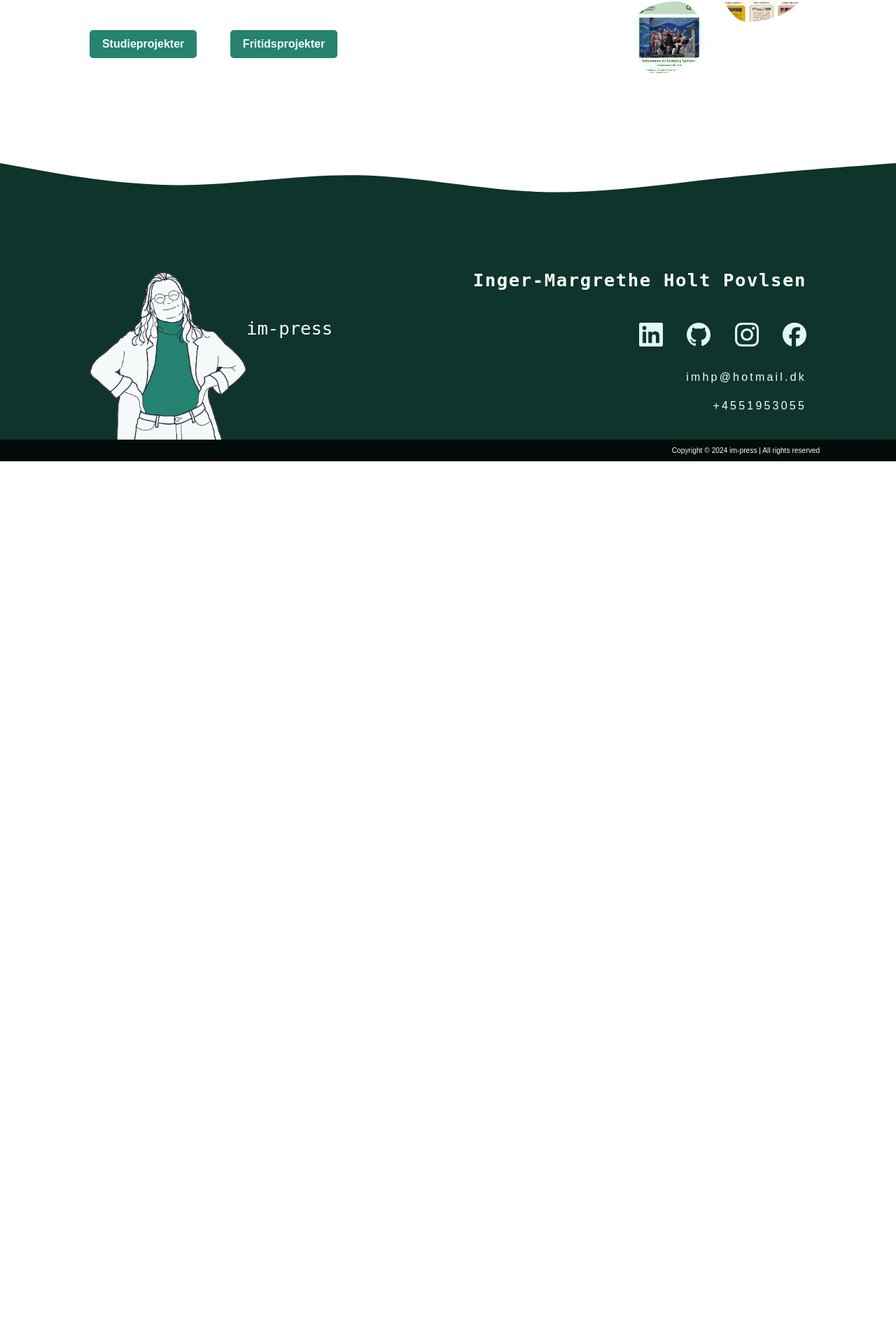
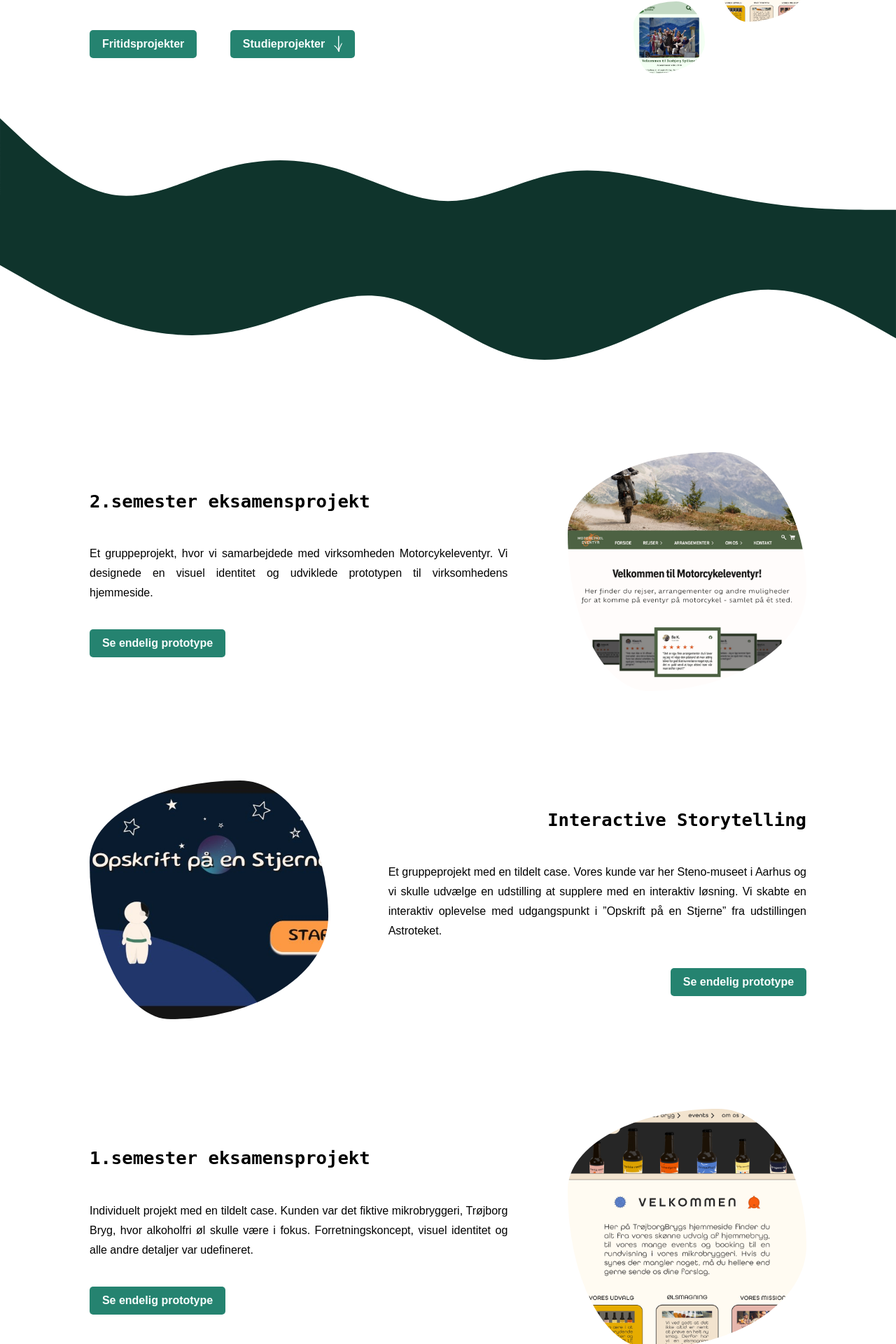
Before and after one commit to imhp1721/portfolio, a React (Vite) app: page /projekter in a window 1280 px wide. Shown: the part 482-2402 px from the top of the page at 70% size. Before the commit the page ends 1141 px from the top, so only its background shows below. Built offline with nearby package versions, Linux system fonts and the light colour scheme; a web font is replaced by a local one.

Commit message:
projects done + space issues

```diff
--- a/src/App.css
+++ b/src/App.css
@@ -129,6 +129,24 @@ h2 {
   background-color: var(--clr_light1);
   outline: 2px solid var(--clr_cta);
   color: var(--clr_cta);
+}
+
+.cta_btn.scroll {
+  align-items: center;
+  border-radius: 5px;
+  display: flex;
+  gap: 1dvw;
+  justify-content: end;
+}
+
+.scroll_arrow img {
+  max-width: var(--font_s);
+}
+
+.scroll_arrow .cta_txt {
+  color: var(--clr_dark1);
+  padding: 0;
+  width: fit-content;
 }
 
 /* --------------------------------------------------
@@ -291,6 +309,10 @@ footer .info .so_me {
 footer .info .so_me a {
   padding-left: 5%;
   width: 10%;
+}
+
+footer .info .so_me a:hover {
+  opacity: .6;
 }
 
 footer .info .link {
@@ -480,6 +502,10 @@ main .info {
   PROJEKTER
 --------------------------------------------------------------------------- */
 
+.projects .info {
+  margin: 5% auto;
+}
+
 .projects .info h2 {
   grid-column: 1 / -1;
 }
@@ -490,7 +516,7 @@ main .info {
   grid-template-columns: subgrid;
 }
 
-.projects img {
+.projects img:not(.wave) {
   border-radius: var(--blob_border_rad);
 }
 
@@ -523,12 +549,57 @@ main .info {
   width: 65%;
 }
 
+.project_info {
+  align-items: center;
+  display: grid;
+  grid-template-columns: repeat(12, 1fr);
+  margin: 0 auto;
+  padding-top: 10%;
+  width: 80%;
+}
+
+.project_info:last-child {
+  margin-bottom: 10%;
+}
+
+.project_info div {
+  display: flex;
+  flex-direction: column;
+  gap: 3dvw;
+  grid-column: span 7;
+}
+
+.project_info div h2 {
+  padding: 0;
+}
+
+.project_info img {
+  grid-column: span 4;
+  grid-row: 1 / -1;
+  padding: 0;
+  width: 100%;
+}
+
+.project_info.left img,
+.project_info.right div {
+  grid-column-end: -1;
+}
+
+.project_info.right div {
+  align-items: end;
+}
+
+.project_info.right div h2 {
+  text-align: right;
+}
+
 /* --------------------------------------------------------------------------
   OM MIG
 --------------------------------------------------------------------------- */
 
 .om_mig .info {
-  margin: 5% auto 10%;
+  margin: 0 auto;
+  padding: 2% 0 8%;
   position: relative;
 }
 
@@ -626,8 +697,9 @@ main .info {
   align-items: center;
   display: grid;
   grid-template-columns: repeat(12, 1fr);
-  margin: 10% auto;
+  margin: 0 auto;
   max-width: 1200px;
+  padding: 10% 0;
   width: 80%;
 }
 
@@ -677,7 +749,7 @@ main .info {
 --------------------------------------------------------------------------- */
 
 .contact .info {
-  margin: 10% auto 5%;
+  margin: 5% auto;
 }
 
 .contact .info article {
--- a/src/components/Footer.jsx
+++ b/src/components/Footer.jsx
@@ -39,17 +39,17 @@ function Footer() {
         <div className="so_me">
           <Link
             to={"https://www.linkedin.com/in/inger-margrethe-holt-povlsen/"}
-            target="blank"
+            target="_blank"
           >
             <img src={linkedIn} alt="LinkedIn logo" />
           </Link>
-          <Link to={"https://github.com/imhp1721"} target="blank">
+          <Link to={"https://github.com/imhp1721"} target="_blank">
             <img src={gitHub} alt="GitHub logo" />
           </Link>
-          <Link to={"https://www.instagram.com/im_holt/"} target="blank">
+          <Link to={"https://www.instagram.com/im_holt/"} target="_blank">
             <img src={ig} alt="Instagram logo" />
           </Link>
-          <Link to={"https://www.facebook.com/imhp1721"} target="blank">
+          <Link to={"https://www.facebook.com/imhp1721"} target="_blank">
             <img src={fb} alt="Facebook logo" />
           </Link>
         </div>
--- a/src/components/Nav.jsx
+++ b/src/components/Nav.jsx
@@ -14,19 +14,25 @@ function Nav() {
         src="src\assets\waves\navbar.svg"
         alt="Wavy navigation"
       />
-      <Link to="/" className="logo">
+      <Link reloadDocument to="/" className="logo">
         <img src={logo} alt="im-press logo" />
         <h4>im-press</h4>
       </Link>
       <ul>
         <li>
-          <NavLink to="/projekter">projekter</NavLink>
+          <NavLink reloadDocument to="/projekter">
+            projekter
+          </NavLink>
         </li>
         <li>
-          <NavLink to="/om-mig">om mig</NavLink>
+          <NavLink reloadDocument to="/om-mig">
+            om mig
+          </NavLink>
         </li>
         <li>
-          <NavLink to="/kontakt">kontakt</NavLink>
+          <NavLink reloadDocument to="/kontakt">
+            kontakt
+          </NavLink>
         </li>
       </ul>
     </nav>
--- a/src/pages/Home.jsx
+++ b/src/pages/Home.jsx
@@ -40,10 +40,14 @@ function Home() {
             </p>
             <div>
               <button className="cta_btn">
-                <Link to={"/kontakt"}>Kontakt mig</Link>
+                <Link reloadDocument to={"/kontakt"}>
+                  Kontakt mig
+                </Link>
               </button>
               <button className="cta_btn">
-                <Link to={"/projekter"}>Se mine projekter</Link>
+                <Link reloadDocument to={"/projekter"}>
+                  Se mine projekter
+                </Link>
               </button>
             </div>
           </article>
--- a/src/pages/OmMig.jsx
+++ b/src/pages/OmMig.jsx
@@ -4,6 +4,7 @@ import Nav from "../components/Nav";
 
 //img imports
 
+import scrollArrow from "../assets/icons/scroll_arrow.svg";
 import wave from "../assets/waves/timeline.svg";
 import mduBlob from "../assets/blobs/mdu.svg";
 import internBlob from "../assets/blobs/intern.svg";
@@ -41,11 +42,14 @@ function OmMig() {
               Du kan se nogle af mine kreative projekter her.
             </p>
             <div>
-              <button className="cta_btn">
+              <button className="cta_btn scroll">
                 <a href="#hobby">Fritidsprojekter</a>
+                <img src={scrollArrow} alt="Pil nedad" />
               </button>
               <button className="cta_btn">
-                <Link to={"/projekter"}>Studieprojekter</Link>
+                <Link reloadDocument to={"/projekter"}>
+                  Studieprojekter
+                </Link>
               </button>
             </div>
           </article>
--- a/src/pages/Projekter.jsx
+++ b/src/pages/Projekter.jsx
@@ -7,6 +7,8 @@ import interactive from "../assets/img/interactive.jpg";
 import sem2Exam from "../assets/img/2sem_exam.jpg";
 import sem1Exam from "../assets/img/1sem_exam.jpg";
 import mobileFirst from "../assets/img/mobile_first.jpg";
+import scrollArrow from "../assets/icons/scroll_arrow.svg";
+import wave from "../assets/waves/transition.svg";
 
 //PROJEKTER
 
@@ -31,10 +33,11 @@ function Projekter() {
             </p>
             <div>
               <button className="cta_btn">
+                <Link reloadDocument to={"/om-mig"}>Fritidsprojekter</Link>
+              </button>
+              <button className="cta_btn scroll">
                 <a href="#projects">Studieprojekter</a>
-              </button>
-              <button className="cta_btn">
-                <Link to={"/om-mig"}>Fritidsprojekter</Link>
+                <img src={scrollArrow} alt="Pil nedad" />
               </button>
             </div>
           </article>
@@ -61,6 +64,102 @@ function Projekter() {
             />
           </div>
         </section>
+
+        <img className="wave" src={wave} alt="Wave" />
+        <article id="projects" className="project_info left">
+          <div>
+            <h2>2.semester eksamensprojekt</h2>
+            <p>
+              Et gruppeprojekt, hvor vi samarbejdede med virksomheden
+              Motorcykeleventyr. Vi designede en visuel identitet og udviklede
+              prototypen til virksomhedens hjemmeside.
+            </p>
+            <button className="cta_btn">
+              <Link
+                to={
+                  "https://sarahcant.github.io/Motorcykeleventyr-Videreudvikling/"
+                }
+                target="_blank"
+              >
+                Se endelig prototype
+              </Link>
+            </button>
+          </div>
+          <img src={sem2Exam} alt="Forsiden til 'Motorcykeleventyr'" />
+        </article>
+        <article className="project_info right">
+          <img
+            className="interactive"
+            src={interactive}
+            alt="Forsiden til 'Opskrift på en Stjerne'"
+          />
+          <div>
+            <h2>Interactive Storytelling</h2>
+            <p>
+              Et gruppeprojekt med en tildelt case. Vores kunde var her
+              Steno-museet i Aarhus og vi skulle udvælge en udstilling at
+              supplere med en interaktiv løsning. Vi skabte en interaktiv
+              oplevelse med udgangspunkt i ”Opskrift på en Stjerne” fra
+              udstillingen Astroteket.
+            </p>
+            <button className="cta_btn">
+              <Link
+                to={"https://sarahcant.github.io/Astroteket/"}
+                target="_blank"
+              >
+                Se endelig prototype
+              </Link>
+            </button>
+          </div>
+        </article>
+        <article className="project_info left">
+          <div>
+            <h2>1.semester eksamensprojekt</h2>
+            <p>
+              Individuelt projekt med en tildelt case. Kunden var det fiktive
+              mikrobryggeri, Trøjborg Bryg, hvor alkoholfri øl skulle være i
+              fokus. Forretningskoncept, visuel identitet og alle andre detaljer
+              var udefineret.
+            </p>
+            <button className="cta_btn">
+              <Link
+                to={"https://imhp1721.github.io/1.semester_Eksamensprojekt/"}
+                target="_blank"
+              >
+                Se endelig prototype
+              </Link>
+            </button>
+          </div>
+          <img
+            className="sem1_exam"
+            src={sem1Exam}
+            alt="Forsiden til 'TrøjborgBryg'"
+          />
+        </article>
+        <article className="project_info right">
+          <img
+            className="mobile_first"
+            src={mobileFirst}
+            alt="Forsiden til 'Busbjerg Spillene'"
+          />
+          <div>
+            <h2>Mobile First</h2>
+            <p>
+              Et gruppeprojekt, hvor vi havde fokus på mobilvenligt webdesign og
+              arbejdede med responsivitet generelt. Vi designede en ny visuel
+              identitet og udviklede ny responsiv hjemmeside til en
+              teaterforening, jeg selv er medlem af: Busbjerg Spillene.
+            </p>
+            <button className="cta_btn">
+              <Link
+                to={"https://imhp1721.github.io/busbjergspillene/"}
+                target="_blank"
+              >
+                Se endelig prototype
+              </Link>
+            </button>
+          </div>
+        </article>
       </main>
     </>
   );
```
Also changed, not shown: src/assets/icons/scroll_arrow.svg (added).
